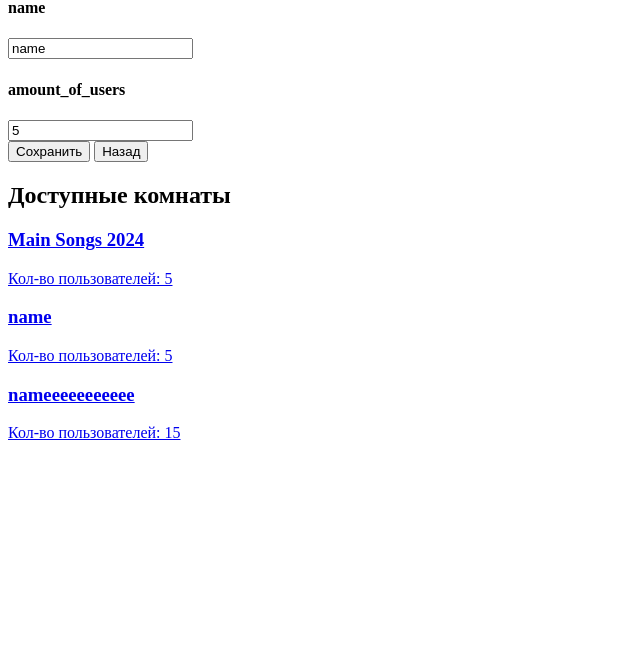
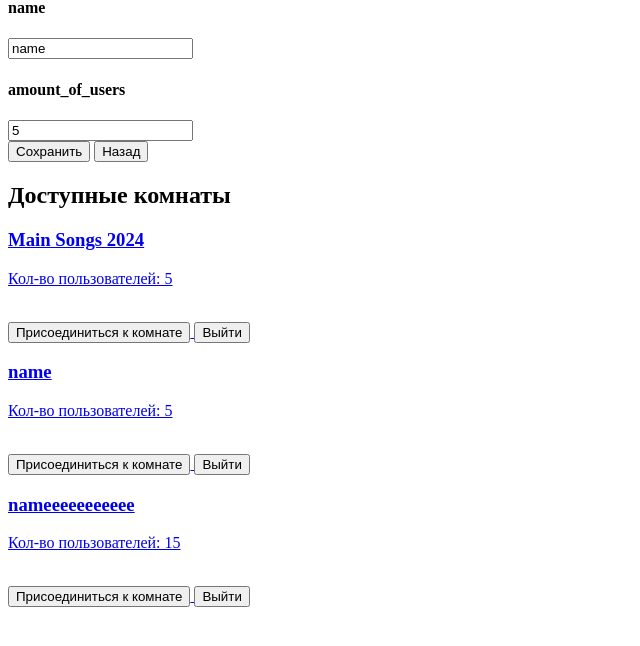
Before and after one commit to DegtyarevEvgeniy/MTSMusic, a Django app: template app/templates/serviceTemplates/template1.html in a window 1280 px wide. Shown: the part 104-750 px from the top of the page, without its empty margins (0-640 px from the left). Run offline with Django 4.2, Linux system fonts and the light colour scheme; the template is opened without the code that fills it: values that come from a table or form of the project are taken from there, others are empty; data comes from the database, SQL or seed files in the repository; both versions use the stored data as it was after the commit.

Commit message:
add buttons on service page

```diff
--- a/app/templates/serviceTemplates/template1.html
+++ b/app/templates/serviceTemplates/template1.html
@@ -54,6 +54,23 @@
             <div class="uk-card uk-card-default uk-card-small uk-card-body">
                 <h3 class="uk-card-title">{{room.name}}</h3>
                 <p>Кол-во пользователей: {{room.amount_of_users}}</p>
+                {% if user.room == room.id %}
+                    <span class="uk-label uk-label-success">Вы в этой комнате!</span>
+                    <br>
+
+                {% endif %}
+                    <br>
+                <form class="uk-grid-small" method="post" enctype="multipart/form-data" uk-grid>
+                    {% csrf_token %}
+                        <button
+                            class="uk-button uk-button-primary uk-width-1-3 uk-margin-medium-right uk-border-rounded"
+                            type="submit" name="AddToRoom" value="{{room.id}}">Присоединиться к комнате</button>
+
+                        <button
+                            class="uk-button uk-button-danger uk-width-1-3 uk-margin-medium-right uk-border-rounded"
+                            type="submit" name="LeaveToRoom">Выйти</button>
+
+                </form>
             </div>
         </a>
     </div>
```
Also changed, not shown: app/views.py (+18 -0 lines), db.sqlite3.
